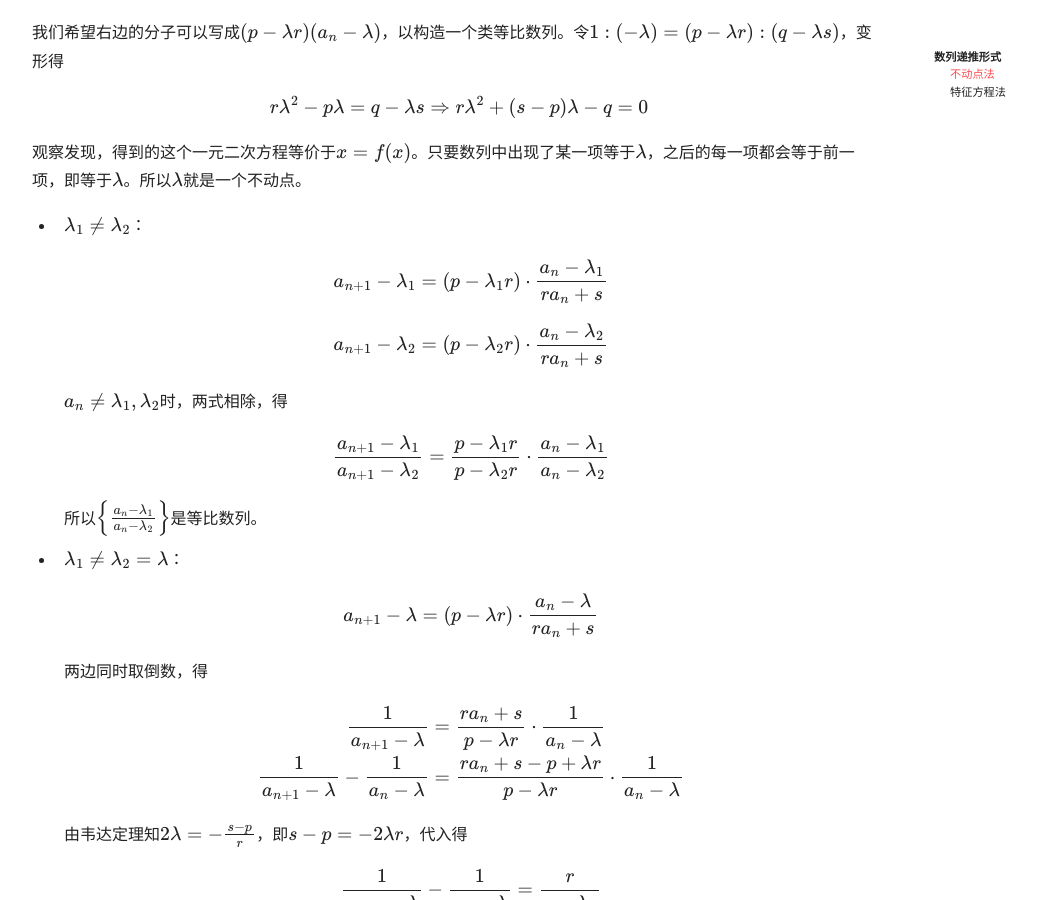
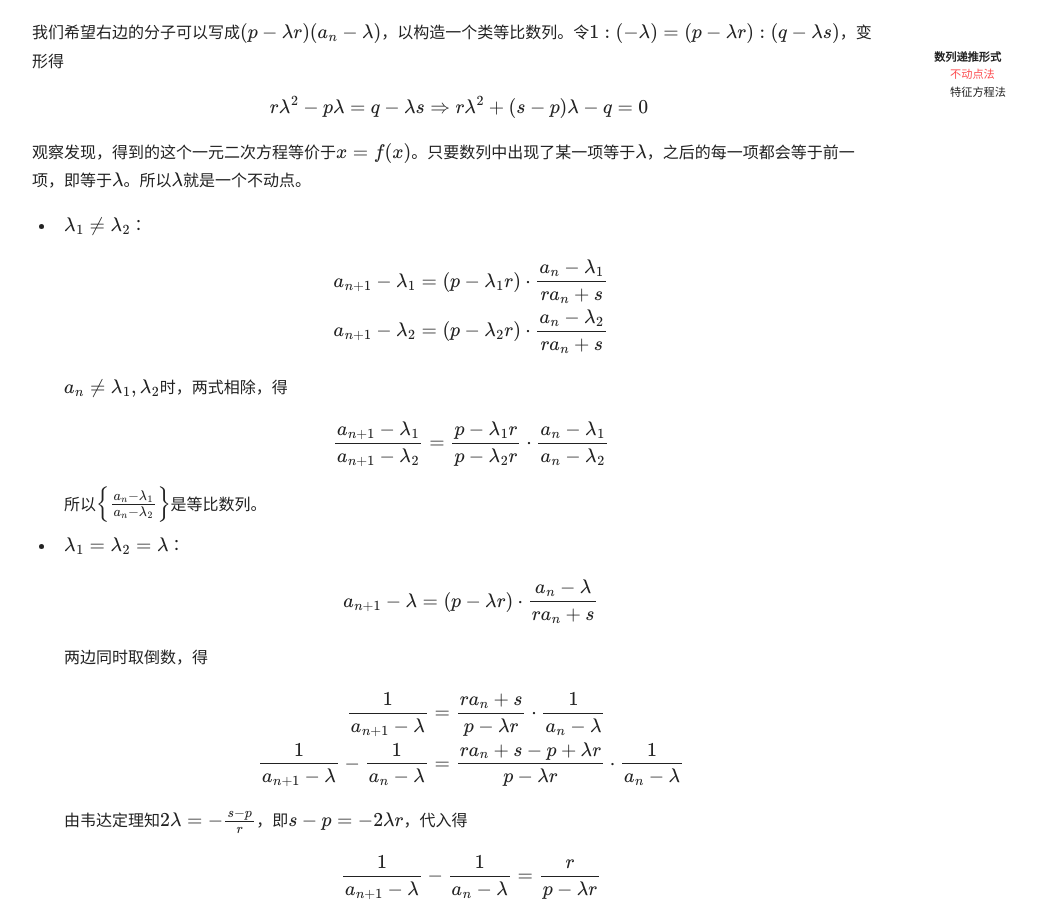
Before and after one commit to P-Henning/P-Henning.github.io, a Jekyll site: the page built from _posts/2020-03-16-CH3OH-sequence.md, in a window 1280 px wide and 900 px high, scrolled down 955 px. Shown: the whole window, without its empty margins (71-1108 px from the left). Built offline with Jekyll 4.4.1, drawn with Linux system fonts in a browser that asks for light colours; nearby versions of some CDN libraries; formulas are drawn with MathJax 3; comment, search, counter and statistics services are not loaded; some of the changed text lies outside the part shown.

Commit message:
Update 2020-03-16-CH3OH-sequence.md

```diff
--- a/_posts/2020-03-16-CH3OH-sequence.md
+++ b/_posts/2020-03-16-CH3OH-sequence.md
@@ -42,9 +42,10 @@ $$r\lambda^2-p\lambda=q-\lambda s\Rightarrow r\lambda^2+(s-p)\lambda-q=0$$
 
 - $\lambda_1\neq\lambda_2$：
 
-  $$a_{n+1}-\lambda_1=(p-\lambda_1r)\cdot\frac{a_n-\lambda_1}{ra_n+s}$$
-
-  $$a_{n+1}-\lambda_2=(p-\lambda_2r)\cdot\frac{a_n-\lambda_2}{ra_n+s}$$
+  $$\begin{aligned}
+a_{n+1}-\lambda_1&=(p-\lambda_1r)\cdot\frac{a_n-\lambda_1}{ra_n+s}\\
+a_{n+1}-\lambda_2&=(p-\lambda_2r)\cdot\frac{a_n-\lambda_2}{ra_n+s}
+\end{aligned}$$
 
   $a_n\neq\lambda_1,\lambda_2$时，两式相除，得
 
@@ -52,16 +53,16 @@ $$r\lambda^2-p\lambda=q-\lambda s\Rightarrow r\lambda^2+(s-p)\lambda-q=0$$
 
   所以$\left\lbrace\frac{a_n-\lambda_1}{a_n-\lambda_2}\right\rbrace$是等比数列。
 
-- $\lambda_1\neq\lambda_2=\lambda$：
+- $\lambda_1=\lambda_2=\lambda$：
 
   $$a_{n+1}-\lambda=(p-\lambda r)\cdot\frac{a_n-\lambda}{ra_n+s}$$
 
   两边同时取倒数，得
 
   $$\begin{aligned}
-  \frac 1{a_{n+1}-\lambda}&=\frac{ra_n+s}{p-\lambda r}\cdot\frac 1{a_n-\lambda}\\
-  \frac 1{a_{n+1}-\lambda}-\frac 1{a_n-\lambda}&=\frac{ra_n+s-p+\lambda r}{p-\lambda r}\cdot\frac 1{a_n-\lambda}
-  \end{aligned}$$
+\frac 1{a_{n+1}-\lambda}&=\frac{ra_n+s}{p-\lambda r}\cdot\frac 1{a_n-\lambda}\\
+\frac 1{a_{n+1}-\lambda}-\frac 1{a_n-\lambda}&=\frac{ra_n+s-p+\lambda r}{p-\lambda r}\cdot\frac 1{a_n-\lambda}
+\end{aligned}$$
 
   由韦达定理知$2\lambda=-\frac{s-p}r$，即$s-p=-2\lambda r$，代入得
 
@@ -117,9 +118,10 @@ $$(-\lambda)(p-\lambda)=1\cdot q\Rightarrow \lambda^2-p\lambda-q=0$$
 
 - $\lambda_1\neq\lambda_2$：由韦达定理知$\lambda_1+\lambda_2=p$，代入得
 
-  $$a_{n+2}-\lambda_1 a_{n+1}=\lambda_2(a_{n+1}-\lambda_1 a_n)$$
-
-  $$a_{n+2}-\lambda_2 a_{n+1}=\lambda_1(a_{n+1}-\lambda_2 a_n)$$
+  $$\begin{aligned}
+a_{n+2}-\lambda_1 a_{n+1}&=\lambda_2(a_{n+1}-\lambda_1 a_n)\\
+a_{n+2}-\lambda_2 a_{n+1}&=\lambda_1(a_{n+1}-\lambda_2 a_n)
+\end{aligned}$$
 
   两式相除，得
 
```
